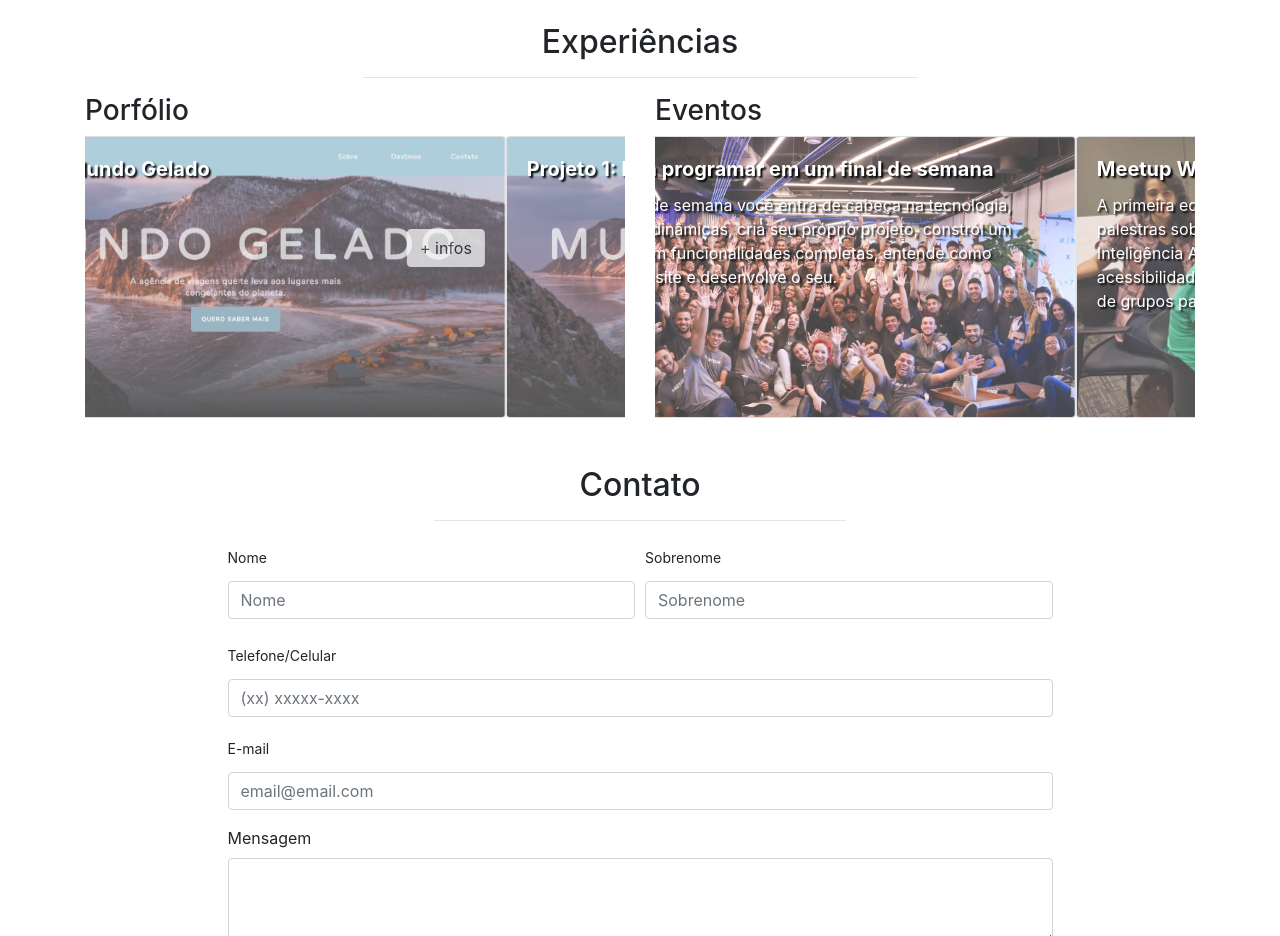
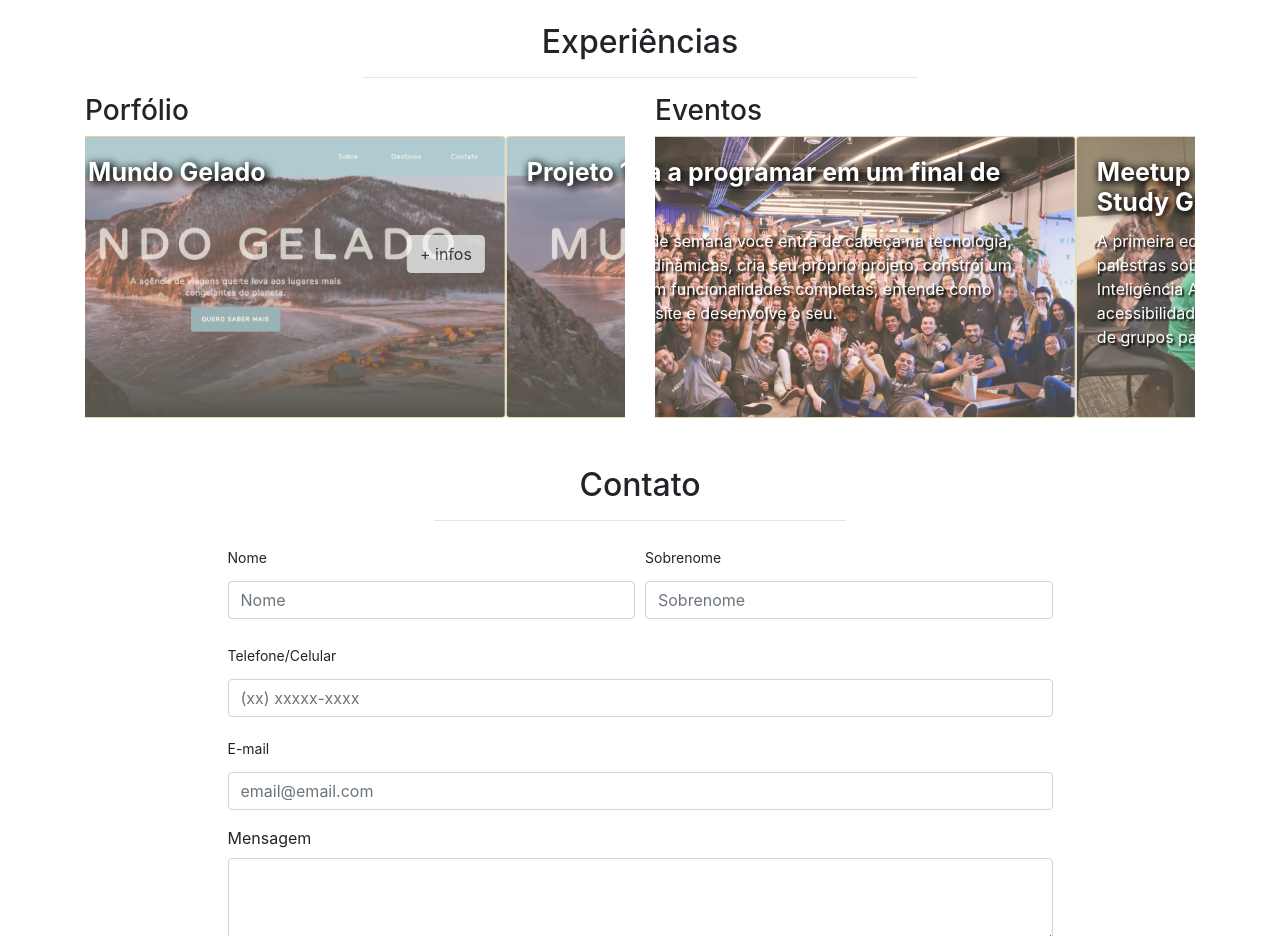
Before and after one commit to thayllachristine/thayllachristine.github.io, a website: page index.html in a window 1280 px wide. Shown: the part 1620-2556 px from the top of the page. Drawn offline with nearby package versions, Linux system fonts and the light colour scheme; files that its build step writes are made by us from their sources.

Commit message:
Update card component

```diff
--- a/sass/_components/_card.scss
+++ b/sass/_components/_card.scss
@@ -1,20 +1,13 @@
 .card {
-    // background-color: rgba($color: $yellow, $alpha: 0.5);
-
-    &-img img {
-        opacity: .75;
-        height: 100px;
-    }
-
+    background-color: rgba($color: $yellow, $alpha: 0.2);
     &-title {
-        opacity: 1;
-        text-shadow: 2px 2px 2px $black;
+        text-shadow: 2px 2px 10px $black, 2px 2px 10px $black;
         font-weight: bold;
+        font-size: 25px;
     }
 
     &-text {
         opacity: 1;
         text-shadow: 2px 2px 2px $black;
     }
-
 }
```
